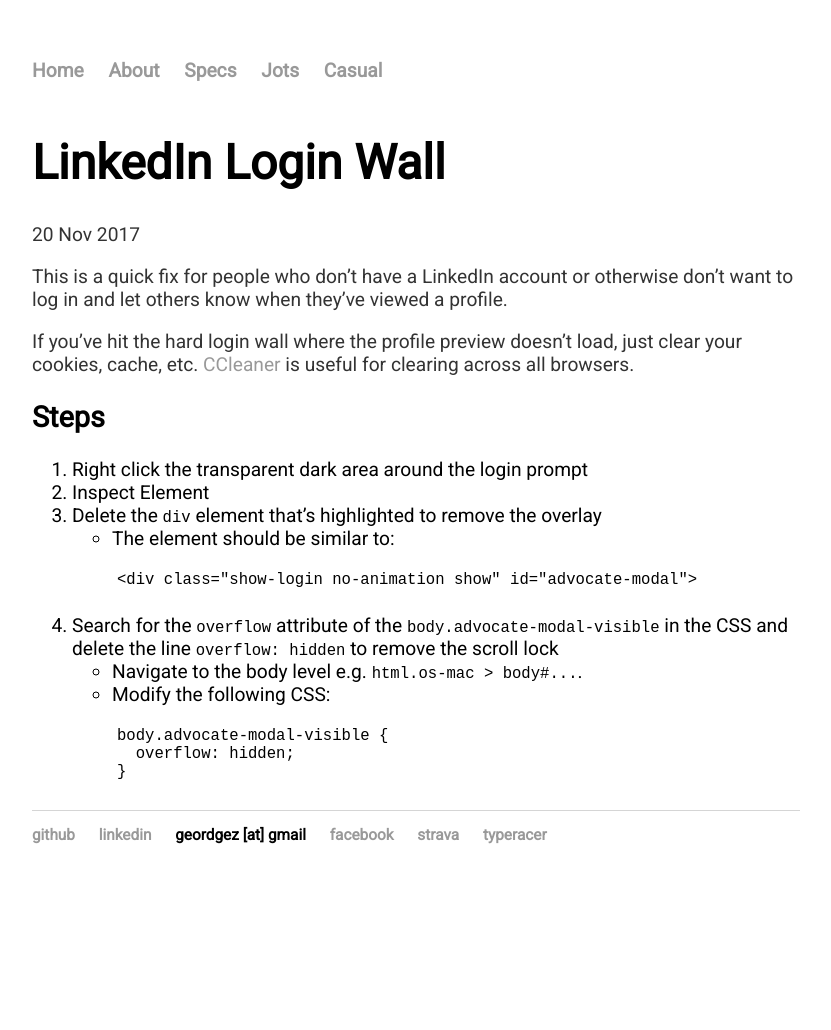
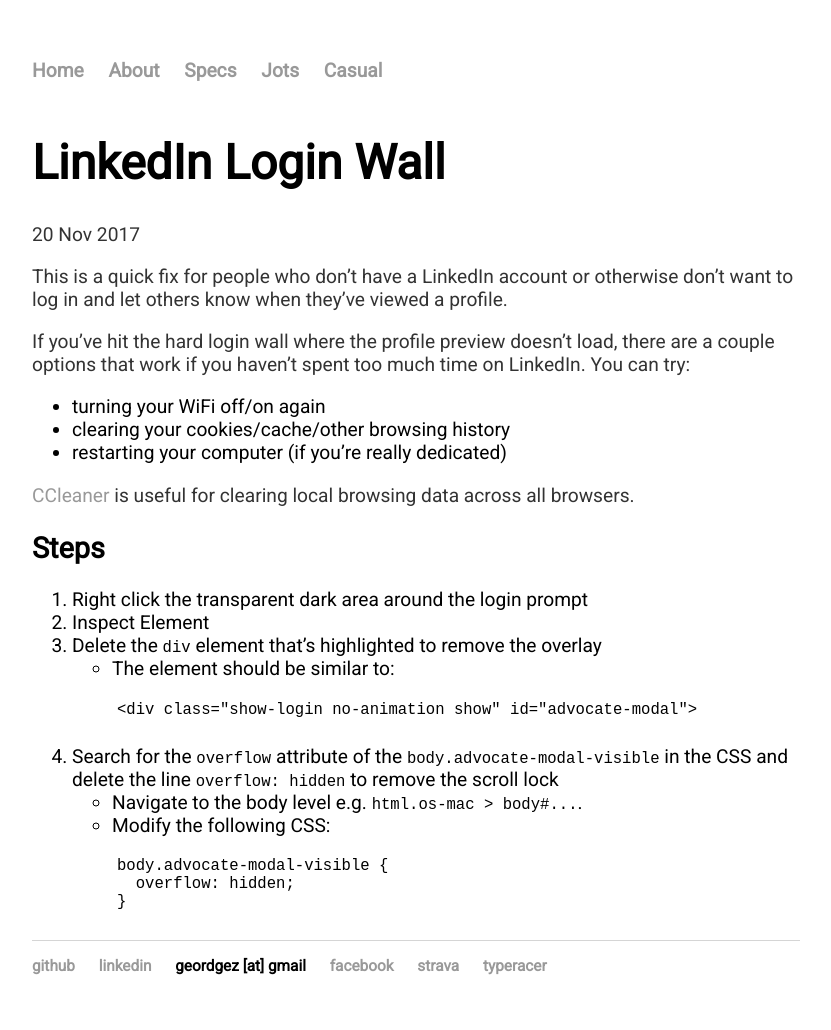
Before and after one commit to geordgez/geordgez.github.io, a Jekyll site: the page built from _posts/2017-11-20-linkedin-login-wall.md, in a window 1280 px wide. Shown: the whole page, without its empty margins (224-1055 px from the left). Built offline with Jekyll 4.4.1, drawn with Linux system fonts in a browser that asks for light colours; before the commit the page ends 900 px from its top, so only the background shows below that.

Commit message:
Edit initial LinkedIn Login post
- Noted potential Wifi off/on fix

```diff
--- a/_posts/2017-11-20-linkedin-login-wall.md
+++ b/_posts/2017-11-20-linkedin-login-wall.md
@@ -6,10 +6,15 @@
 This is a quick fix for people who don't have a LinkedIn account or otherwise
 don't want to log in and let others know when they've viewed a profile.
 
-If you've hit the hard login wall where the profile preview doesn't load, just
-clear your cookies, cache, etc.
+If you've hit the hard login wall where the profile preview doesn't load,
+there are a couple options that work if you haven't spent too much time on
+LinkedIn. You can try:
+- turning your WiFi off/on again
+- clearing your cookies/cache/other browsing history
+- restarting your computer (if you're really dedicated)
+
 [CCleaner](https://www.piriform.com/ccleaner/download) is useful for clearing
-across all browsers.
+local browsing data across all browsers.
 
 ## Steps
 1. Right click the transparent dark area around the login prompt
```
